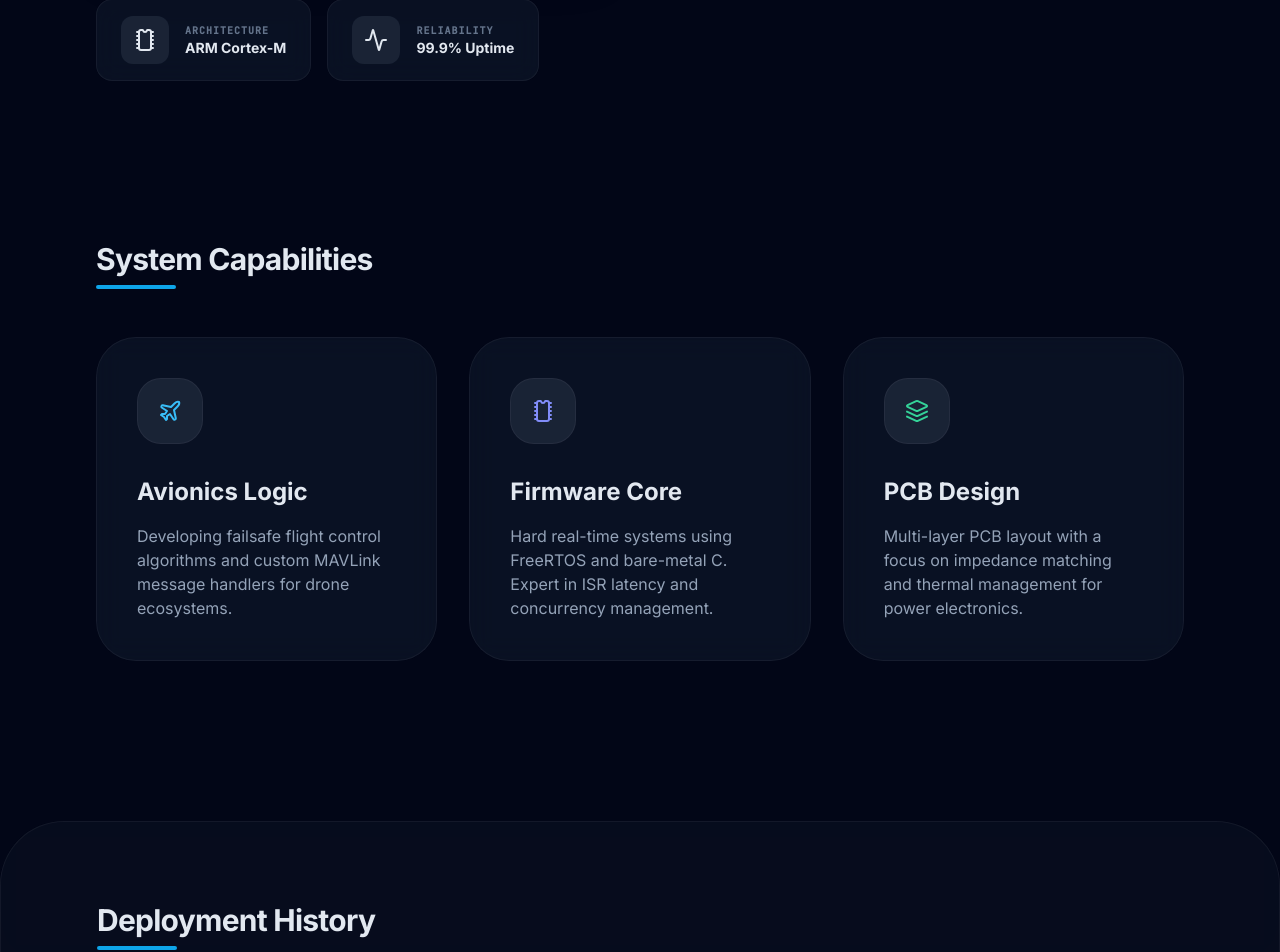
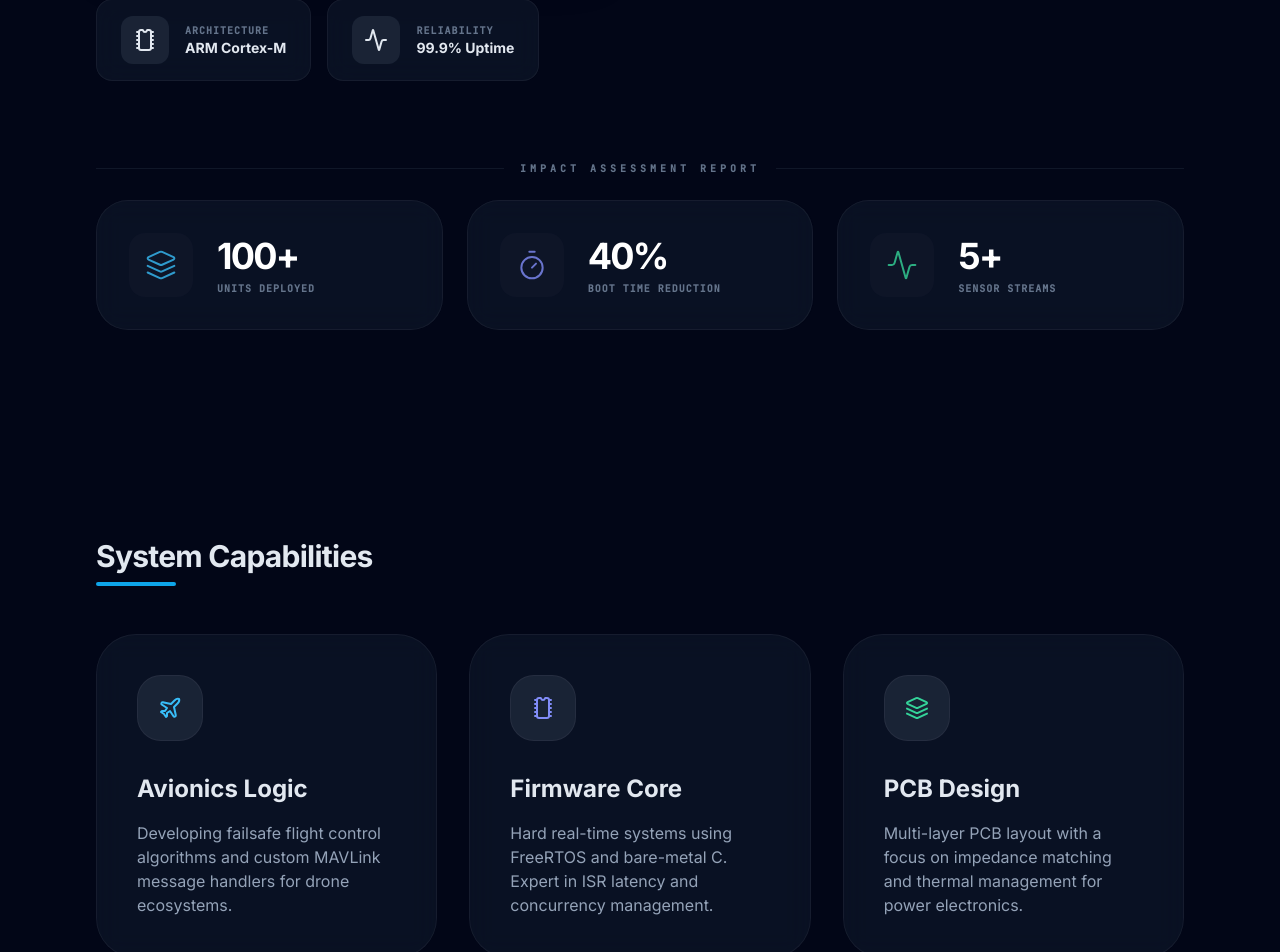
Before and after one commit to pradeepatwork/pradeepatwork.github.io, a React (Vite) app: page / in a window 1280 px wide. Shown: the part 1443-2395 px from the top of the page. Built offline with nearby package versions, Linux system fonts and the light colour scheme.

Commit message:
Update App.tsx

```diff
--- a/App.tsx
+++ b/App.tsx
@@ -14,7 +14,9 @@ import {
   Microchip,
   Fingerprint,
   Zap,
-  Activity as PulseIcon
+  Activity as PulseIcon,
+  Timer,
+  ShieldCheck
 } from 'lucide-react';
 import { ExperienceItem, Project, Skill } from './types';
 
@@ -249,6 +251,46 @@ const App: React.FC = () => {
         </div>
       </Section>
 
+      {/* Impact Metrics Section */}
+      <div className="max-w-7xl mx-auto px-6 md:px-12 lg:px-24 mb-32">
+        <div className="mono text-[10px] font-black text-slate-500 uppercase tracking-[0.4em] mb-6 flex items-center gap-4">
+          <span className="h-px flex-grow bg-slate-800/50"></span>
+          Impact Assessment Report
+          <span className="h-px flex-grow bg-slate-800/50"></span>
+        </div>
+        <div className="grid grid-cols-1 md:grid-cols-3 gap-6">
+          <div className="glass group flex items-center gap-6 p-8 rounded-[2rem] border-white/5 hover:border-sky-500/30 transition-all duration-500">
+            <div className="p-4 bg-slate-900/80 rounded-2xl text-sky-400/80 group-hover:text-sky-400 group-hover:scale-110 transition-all duration-500">
+              <Layers size={32} strokeWidth={1.5} />
+            </div>
+            <div>
+              <div className="text-4xl font-black text-white tracking-tighter shadow-sky-500/10">100+</div>
+              <div className="mono text-[10px] font-bold text-slate-500 uppercase tracking-widest leading-none mt-2">Units Deployed</div>
+            </div>
+          </div>
+
+          <div className="glass group flex items-center gap-6 p-8 rounded-[2rem] border-white/5 hover:border-[#818cf8]/30 transition-all duration-500">
+            <div className="p-4 bg-slate-900/80 rounded-2xl text-[#818cf8]/80 group-hover:text-[#818cf8] group-hover:scale-110 transition-all duration-500">
+              <Timer size={32} strokeWidth={1.5} />
+            </div>
+            <div>
+              <div className="text-4xl font-black text-white tracking-tighter">40%</div>
+              <div className="mono text-[10px] font-bold text-slate-500 uppercase tracking-widest leading-none mt-2">Boot Time Reduction</div>
+            </div>
+          </div>
+
+          <div className="glass group flex items-center gap-6 p-8 rounded-[2rem] border-white/5 hover:border-emerald-500/30 transition-all duration-500">
+            <div className="p-4 bg-slate-900/80 rounded-2xl text-emerald-400/80 group-hover:text-emerald-400 group-hover:scale-110 transition-all duration-500">
+              <PulseIcon size={32} strokeWidth={1.5} />
+            </div>
+            <div>
+              <div className="text-4xl font-black text-white tracking-tighter">5+</div>
+              <div className="mono text-[10px] font-bold text-slate-500 uppercase tracking-widest leading-none mt-2">Sensor Streams</div>
+            </div>
+          </div>
+        </div>
+      </div>
+
       <Section id="expertise" title="System Capabilities">
         <div className="grid md:grid-cols-3 gap-8">
           {[
```
